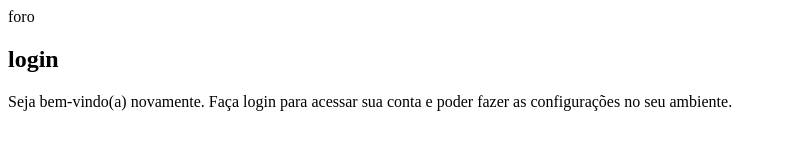
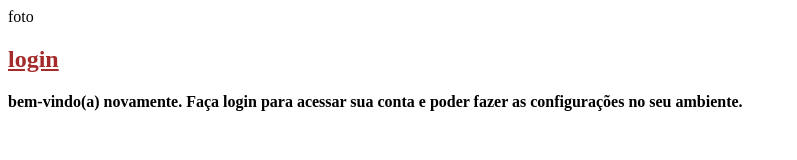
Before and after one commit to juliocesarmenezes/projeto-login, a plain HTML site: page index.html in a window 1280 px wide. Shown: the whole page, without its empty margins (0-797 px from the left). Drawn offline with Linux system fonts and the light colour scheme.

Commit message:
atualizei

```diff
--- a/index.html
+++ b/index.html
@@ -11,11 +11,11 @@
     <main>
         <section id="login">
             <div id="imagem">
-                foro
+                foto
             </div>
             <div id="formulario">
-                <h1>login</h1>
-                <p>Seja bem-vindo(a) novamente. Faça login para acessar sua conta e poder fazer as configurações no seu ambiente.</p>
+                <h1 style="color: brown; text-decoration: underline;"><strong>login</strong></h1>
+                <p><strong> bem-vindo(a) novamente. Faça login para acessar sua conta e poder fazer as configurações no seu ambiente.</strong></p>
                 <form action="login.php" method="post">
 
                 </form>
```
